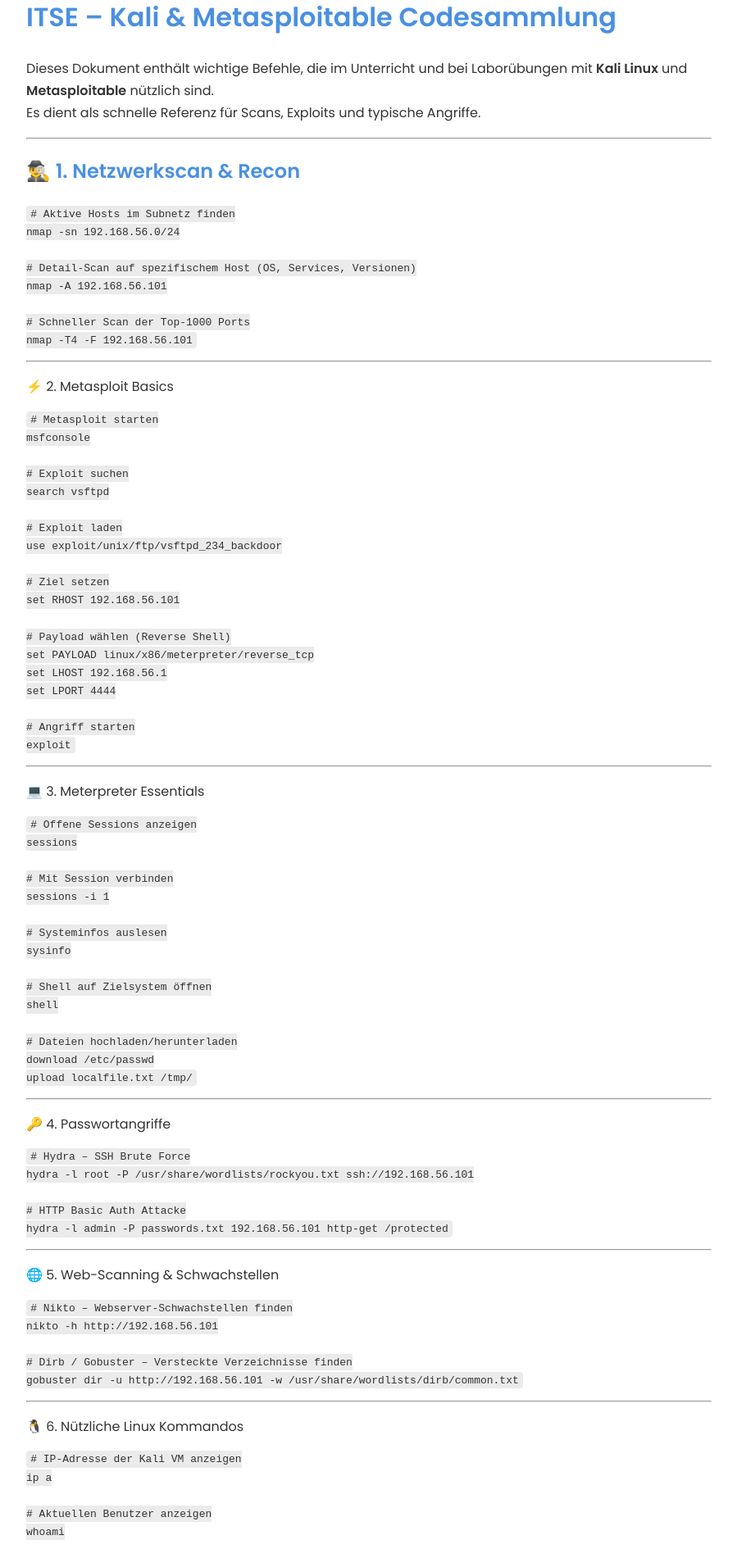
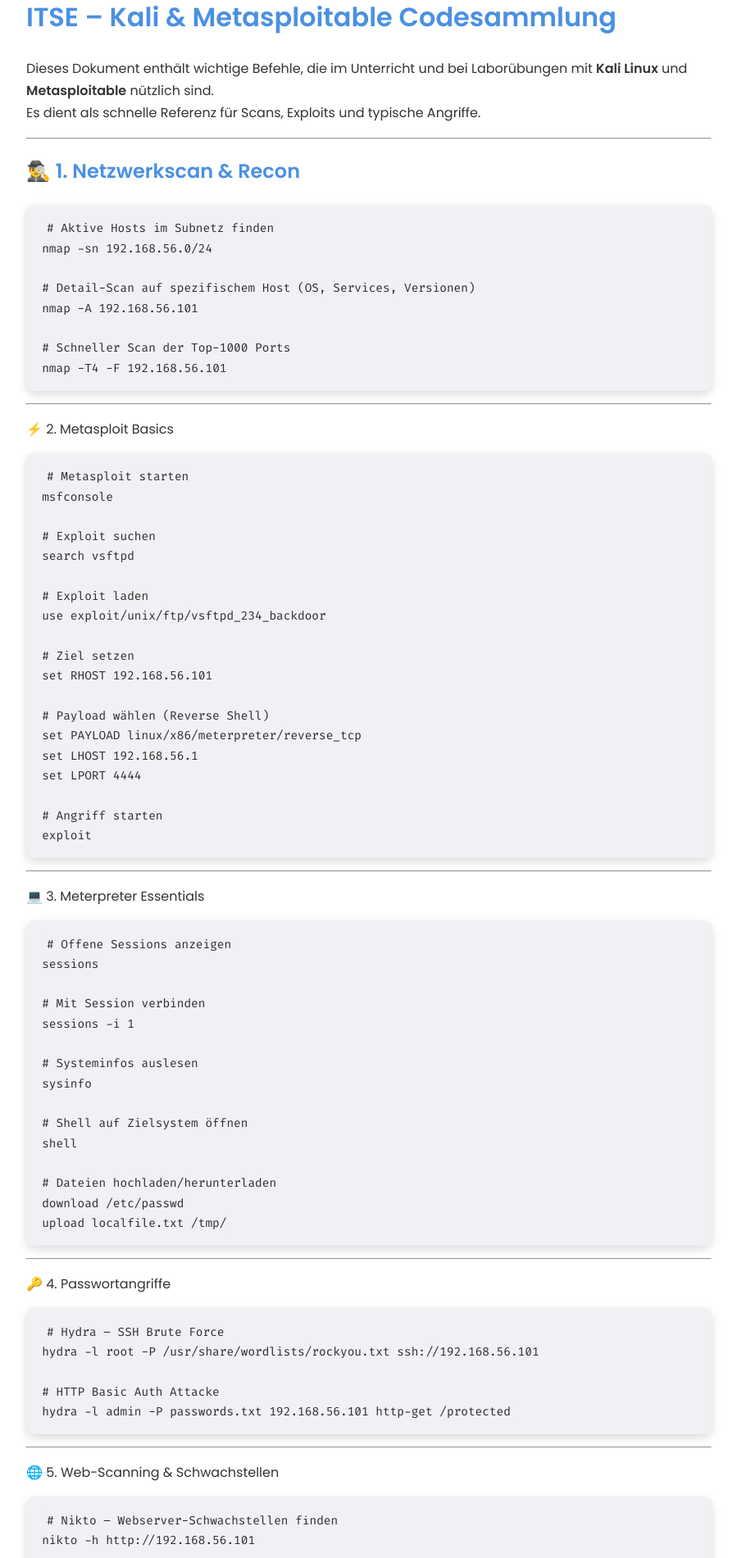
Before and after one commit to Felix-Mackinger/4AHITS_ITSE_Mackinger, a Jekyll site: the page built from berichte/code.md, in a window 1280 px wide. Shown: the part 425-2326 px from the top of the page at 82% size, without its empty margins (190-1089 px from the left). Built offline with Jekyll 4.4.1, drawn with Linux system fonts in a browser that asks for light colours; our own code applies the rules of GitHub Pages for plain Markdown files.

Commit message:
Update style.css

```diff
--- a/assets/css/style.css
+++ b/assets/css/style.css
@@ -1,4 +1,5 @@
 @import url('https://fonts.googleapis.com/css2?family=Poppins:wght@400;600&display=swap');
+@import url('https://fonts.googleapis.com/css2?family=Fira+Code:wght@400;600&display=swap');
 
 :root {
   --bg: #f5f7fa;
@@ -8,6 +9,16 @@
   --meta-text: #fff;
   --box-bg: #fff;
   --accent: #4A90E2;
+
+  /* Code colors (light mode) */
+  --code-bg: #f0f0f5;
+  --code-text: #2d2d2d;
+  --code-keyword: #7B4397;
+  --code-string: #008000;
+  --code-number: #1C00CF;
+  --code-comment: #999988;
+  --code-function: #AA0D91;
+  --code-variable: #004C99;
 }
 
 body.dark {
@@ -18,6 +29,16 @@ body.dark {
   --meta-text: #f0f0f0;
   --box-bg: #2a2a3b;
   --accent: #7dafff;
+
+  /* Code colors (dark mode) */
+  --code-bg: #282c34;
+  --code-text: #abb2bf;
+  --code-keyword: #c678dd;
+  --code-string: #98c379;
+  --code-number: #61afef;
+  --code-comment: #5c6370;
+  --code-function: #e5c07b;
+  --code-variable: #56b6c2;
 }
 
 body {
@@ -31,7 +52,7 @@ body {
   transition: background 0.3s, color 0.3s;
 }
 
-
+/* --- HEADER --- */
 header {
   background: var(--header-gradient);
   color: var(--meta-text);
@@ -50,7 +71,6 @@ header h1 {
   color: #fff;
 }
 
-
 .meta {
   margin-top: 0.5rem;
   font-size: 1rem;
@@ -63,7 +83,6 @@ header h1 {
   backdrop-filter: blur(6px);
   line-height: 1.5;
 }
-
 
 .theme-toggle {
   position: absolute;
@@ -82,7 +101,7 @@ header h1 {
   background: rgba(255,255,255,0.3);
 }
 
-
+/* --- MAIN --- */
 main {
   background: var(--box-bg);
   padding: 2rem;
@@ -96,11 +115,47 @@ h1, h2, h3 {
   color: var(--accent);
 }
 
+/* Inline code */
 code {
-  background: rgba(0,0,0,0.08);
+  background: var(--code-bg);
+  color: var(--code-text);
   padding: 0.2em 0.4em;
   border-radius: 4px;
-  font-family: monospace;
+  font-family: 'Fira Code', monospace;
+  font-size: 0.95em;
+}
+
+/* Code blocks */
+pre {
+  background: var(--code-bg);
+  color: var(--code-text);
+  padding: 1rem 1.2rem;
+  border-radius: 10px;
+  overflow-x: auto;
+  box-shadow: 0 4px 12px rgba(0,0,0,0.15);
+  font-family: 'Fira Code', monospace;
+  font-size: 0.95em;
+  line-height: 1.6;
+}
+
+/* Syntax highlighting (manual basic version) */
+pre code .keyword { color: var(--code-keyword); font-weight: 600; }
+pre code .string { color: var(--code-string); }
+pre code .number { color: var(--code-number); }
+pre code .comment { color: var(--code-comment); font-style: italic; }
+pre code .function { color: var(--code-function); }
+pre code .variable { color: var(--code-variable); }
+
+/* Optional: subtle scrollbar styling */
+pre::-webkit-scrollbar {
+  height: 8px;
+}
+pre::-webkit-scrollbar-thumb {
+  background: var(--accent);
+  border-radius: 8px;
+}
+pre::-webkit-scrollbar-track {
+  background: transparent;
 }
 
 img {
```
